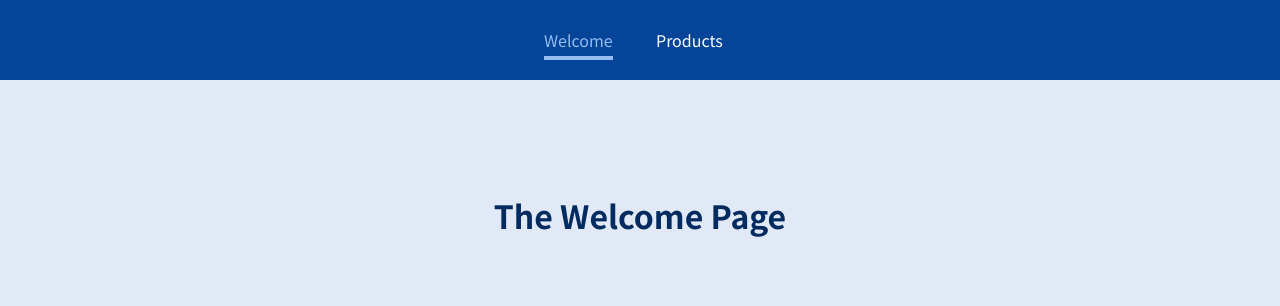
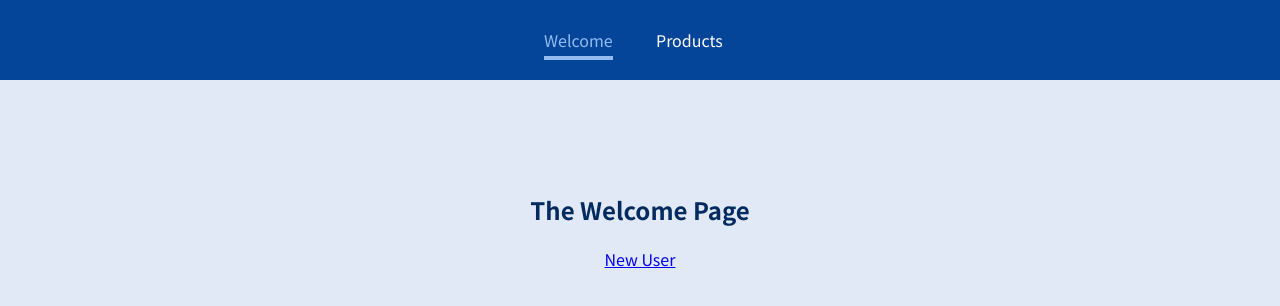
Before and after one commit to Sperthix/React-router, a JavaScript app: page /welcome in a window 1280 px wide. Shown: the top 306 px of the page. Built offline with nearby package versions, Linux system fonts and the light colour scheme.

Commit message:
adjusted nested routes

```diff
--- a/package.json
+++ b/package.json
@@ -8,7 +8,7 @@
     "@testing-library/user-event": "^12.8.3",
     "react": "^17.0.2",
     "react-dom": "^17.0.2",
-    "react-router-dom": "^6.1.0",
+    "react-router-dom": "^5.3.0",
     "react-scripts": "4.0.3",
     "web-vitals": "^1.1.2"
   },
--- a/src/App.js
+++ b/src/App.js
@@ -1,4 +1,4 @@
-import { Route, Routes } from "react-router-dom";
+import { Route, Routes, Navigate } from "react-router-dom";
 
 import Welcome from "./pages/Welcome";
 import Products from "./pages/Products";
@@ -11,7 +11,10 @@ function App() {
       <MainHeader />
       <main>
         <Routes>
-          <Route path="/welcome" element={<Welcome />} />
+          <Route path="/" element={<Navigate replace to="/welcome" />} />
+          <Route path="/welcome/*" element={<Welcome />}>
+            <Route path="new-user" element={<p>Welcome, new user!</p>} />
+          </Route>
           <Route path="/products" element={<Products />} />
           <Route path="/products/:productId" element={<ProductDetail />} />
         </Routes>
@@ -21,3 +24,7 @@ function App() {
 }
 
 export default App;
+
+// our-domain.com/welcome => Welcome Component
+// our-domain.com/products => Products Component
+// our-domain.com/product-detail/a-book
--- a/src/pages/Welcome.js
+++ b/src/pages/Welcome.js
@@ -1,5 +1,13 @@
+import { Link, Outlet } from "react-router-dom";
+
 const Welcome = () => {
-  return <h1>The Welcome Page</h1>;
+  return (
+    <section>
+      <h1>The Welcome Page</h1>
+      <Link to="new-user">New User</Link>
+      <Outlet />
+    </section>
+  );
 };
 
 export default Welcome;
```
Also changed, not shown: src/components/MainHeader.js (+4 -10 lines), 1 other file (tests, documents, lock files or other folders).
